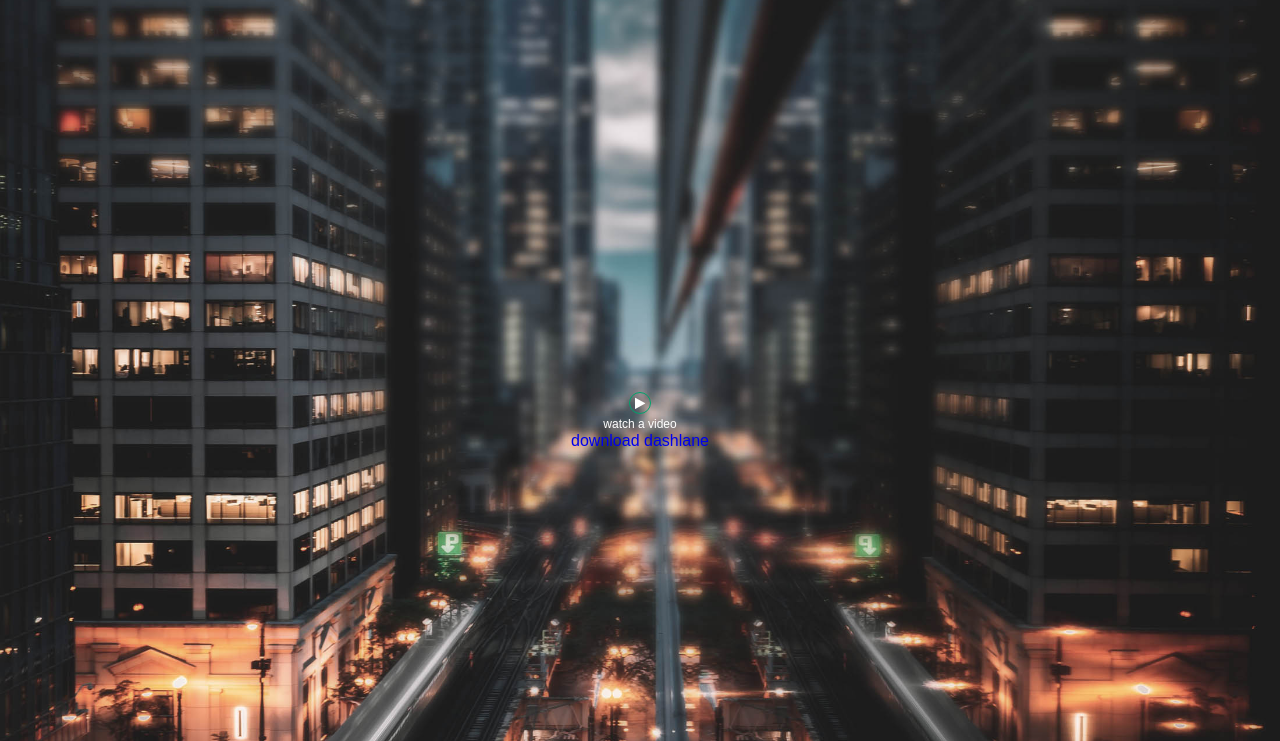
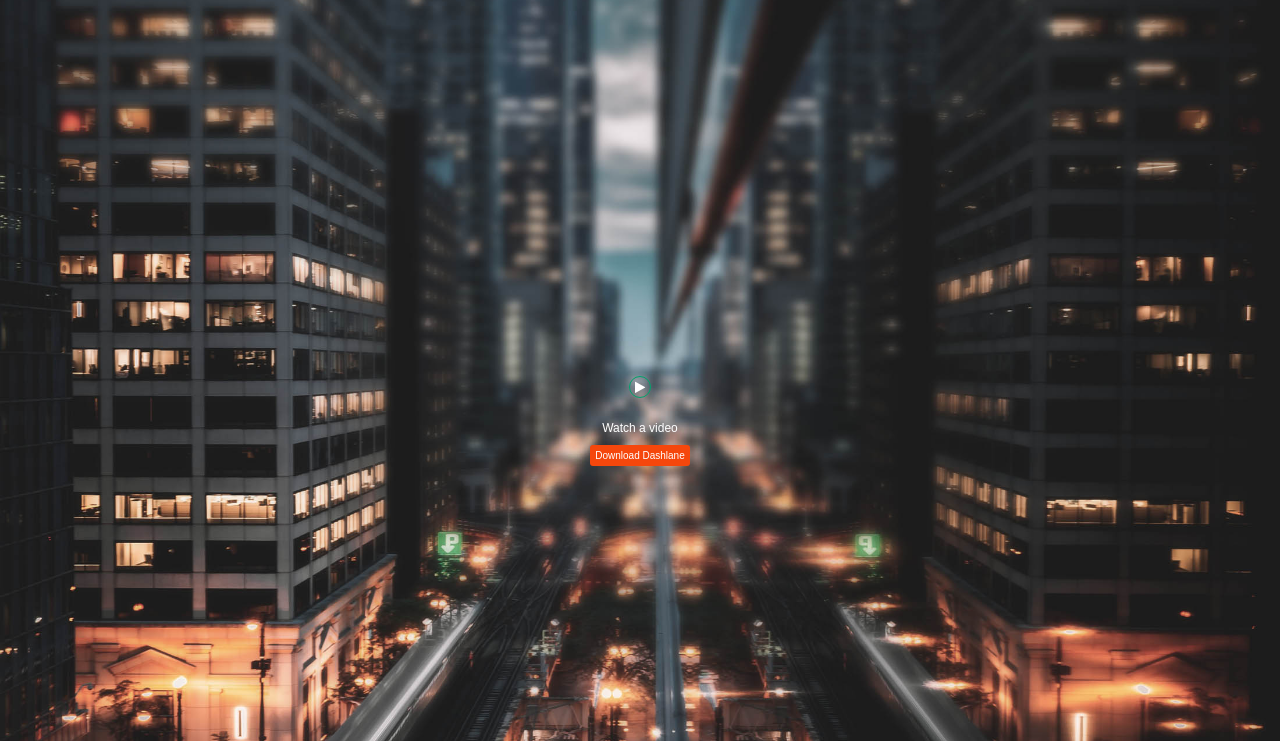
Before and after one commit to rubymaxioned/Accordion-and-Slider, a plain HTML site: page index.html in a window 1280 px wide. Shown: the part 59-800 px from the top of the page. Drawn offline with Linux system fonts and the light colour scheme.

Commit message:
upto banner section

```diff
--- a/assets/css/style.css
+++ b/assets/css/style.css
@@ -119,10 +119,13 @@ header {
 }
 
 .slider-content span:nth-of-type(2){
+  margin-bottom: 10px;
+  display: inline-block;
   color: #fff;
   font-size: 12px;
 }
 
+.slider-content span:nth-of-type(2)::first-letter { text-transform: capitalize; }
 
 
 /*=================================
@@ -157,19 +160,16 @@ header {
   text-indent: 0;
 }
 
-.play {
+.play, .see {
   width: 20px;
   height: 20px;
+  margin: 0 auto 20px;
   border: 1px solid #00A36C;
   border-radius: 50%;
-  margin: 0 auto;
   display: block;
-  /* right: 37px;
-  bottom: 16px; */
-  /* background-color: #00A36C; */
 }
 
-.play::before {
+.play::before, .see::before {
   position: absolute;
   top: 50%;
   left: 50%;
@@ -177,6 +177,15 @@ header {
   content: '\f04b';
   font-size: 13px;
   transform: translate(-50%, -50%);
+}
+
+.download a {
+  padding: 5px;
+  border-radius: 3px;
+  background-color: #F5470C;
+  color: #fff;
+  font-size: 10px;
+  text-transform: capitalize;
 }
 /*banner section end*/
 
```
